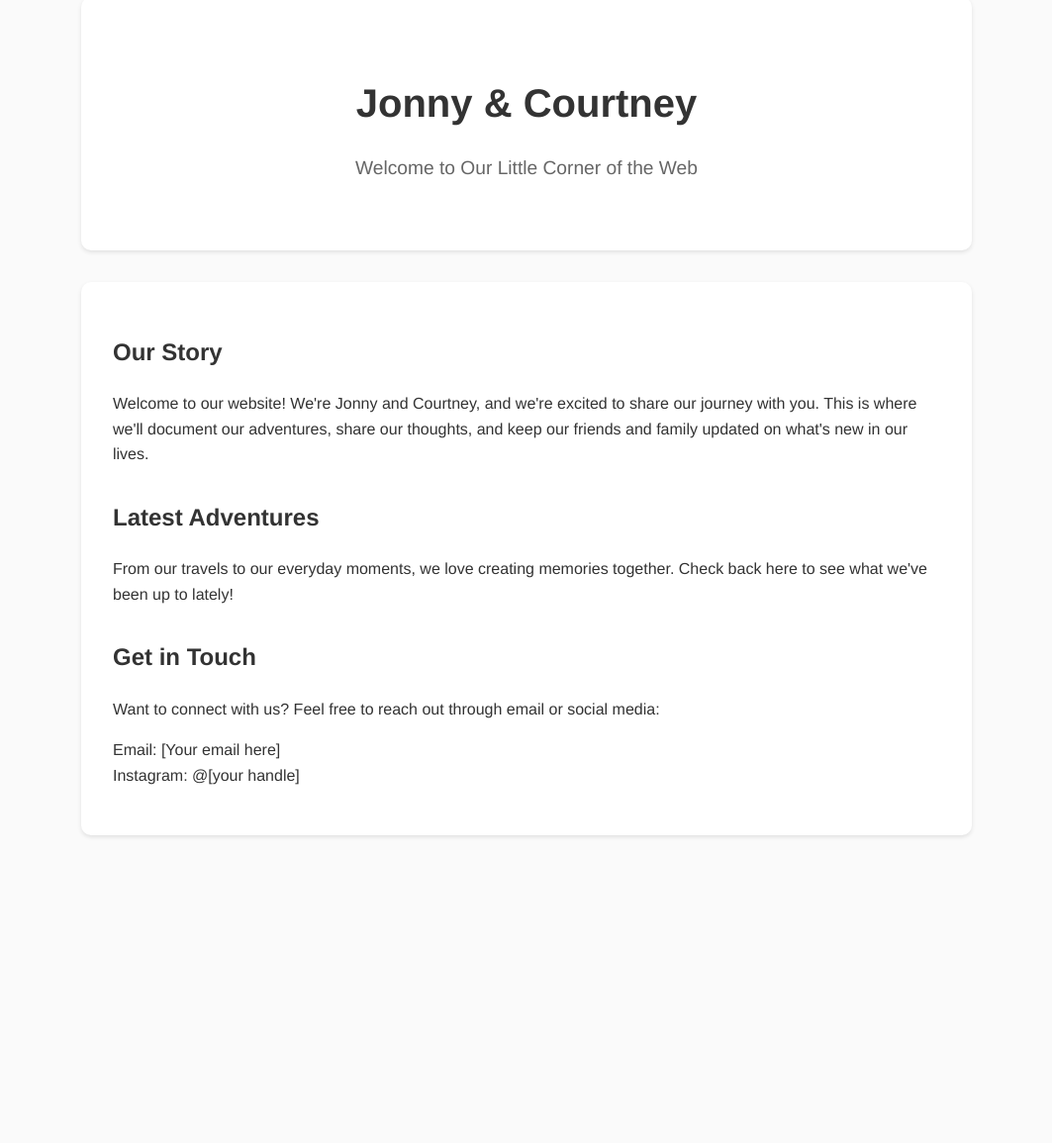
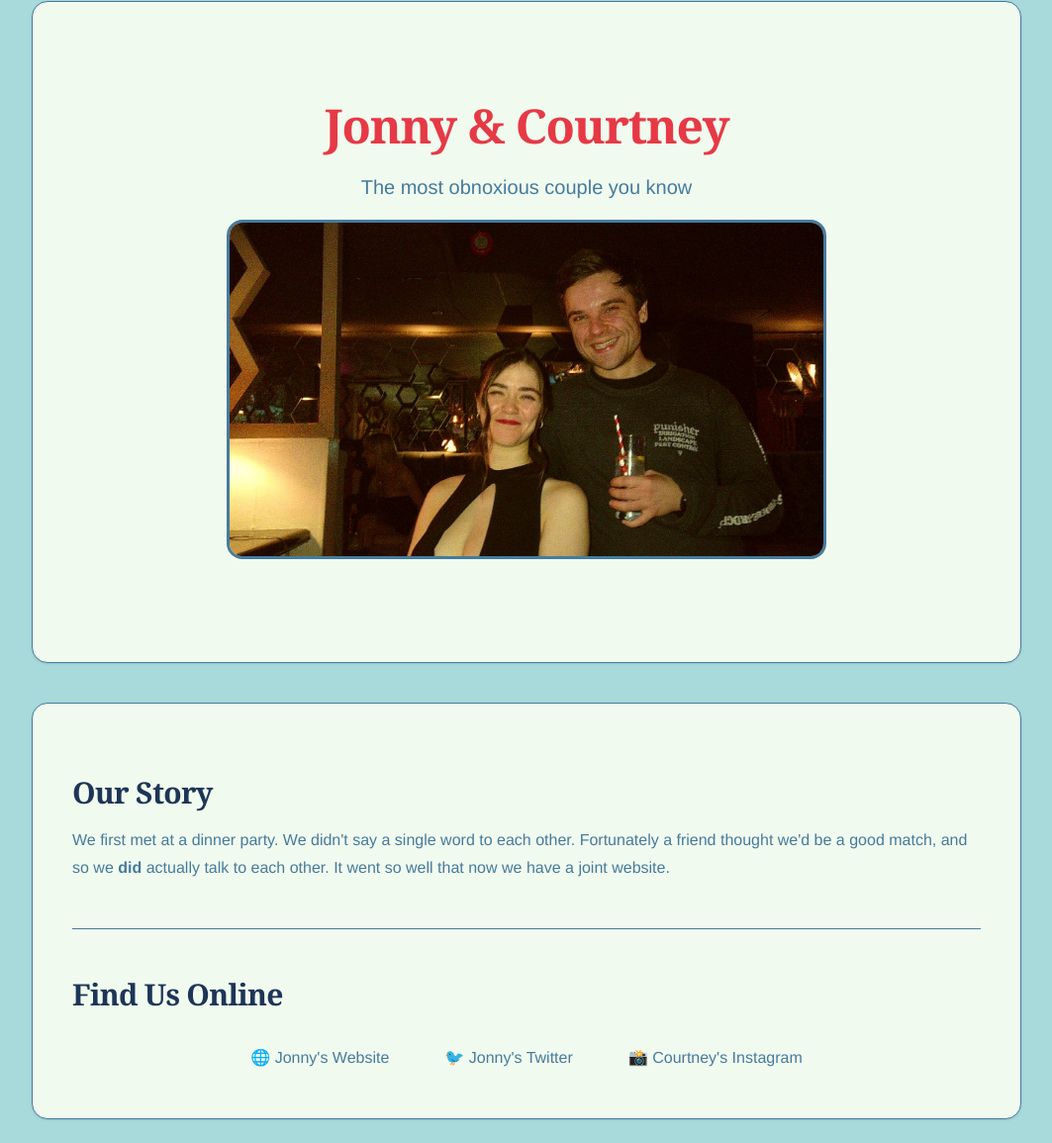
Before and after one commit to jonnyspicer/jourtney-sporbett, a plain HTML site: page index.html in a window 1280 px wide. Shown: the part 23-1178 px from the top of the page at 99% size, without its empty margins (108-1171 px from the left). Before the commit the page ends 887 px from the top, so only its background shows below. Drawn offline with Linux system fonts and the light colour scheme.

Commit message:
adds dinner, adds stylesheet, updates homepage

```diff
--- a/index.html
+++ b/index.html
@@ -6,76 +6,31 @@
 	<meta charset="UTF-8">
 	<meta name="viewport" content="width=device-width, initial-scale=1.0">
 	<title>Jonny & Courtney</title>
-	<style>
-		/* You can also move these styles to a separate style.css file */
-		body {
-			font-family: 'Helvetica Neue', Arial, sans-serif;
-			line-height: 1.6;
-			max-width: 900px;
-			margin: 0 auto;
-			padding: 20px;
-			background-color: #fafafa;
-			color: #333;
-		}
-
-		header {
-			text-align: center;
-			padding: 3rem 0;
-			background-color: #fff;
-			margin-bottom: 2rem;
-			border-radius: 10px;
-			box-shadow: 0 2px 4px rgba(0,0,0,0.1);
-		}
-
-		h1 {
-			font-size: 2.5rem;
-			margin-bottom: 0.5rem;
-		}
-
-		.subtitle {
-			font-size: 1.2rem;
-			color: #666;
-		}
-
-		.content {
-			background-color: #fff;
-			padding: 2rem;
-			border-radius: 10px;
-			box-shadow: 0 2px 4px rgba(0,0,0,0.1);
-		}
-
-		.section {
-			margin-bottom: 2rem;
-		}
-
-		.section:last-child {
-			margin-bottom: 0;
-		}
-	</style>
+	<link rel="preconnect" href="https://fonts.googleapis.com">
+	<link rel="preconnect" href="https://fonts.gstatic.com" crossorigin>
+	<link href="https://fonts.googleapis.com/css2?family=Inter:wght@400;500;700&display=swap" rel="stylesheet">
+	<link rel="stylesheet" href="styles.css">
 </head>
 
 <body>
 	<header>
 		<h1>Jonny & Courtney</h1>
-		<p class="subtitle">Welcome to Our Little Corner of the Web</p>
+		<p class="subtitle">The most obnoxious couple you know</p>
+		<img src="couple_photo.jpeg" alt="Jonny and Courtney" class="header-image">
 	</header>
 	<div class="content">
 		<div class="section">
 			<h2>Our Story</h2>
-			<p>Welcome to our website! We're Jonny and Courtney, and we're excited to share our journey with you.
-			   This is where we'll document our adventures, share our thoughts, and keep our friends and family updated on what's new in our lives.</p>
+			<p>We first met at a dinner party. We didn't say a single word to each other. Fortunately a friend thought we'd be a good match, and so we <em>did</em> actually talk to each other. It went so well that now we have a joint website.</p>
 		</div>
 
 		<div class="section">
-			<h2>Latest Adventures</h2>
-			<p>From our travels to our everyday moments, we love creating memories together. Check back here to see what we've been up to lately!</p>
-		</div>
-
-		<div class="section">
-			<h2>Get in Touch</h2>
-			<p>Want to connect with us? Feel free to reach out through email or social media:</p>
-			<p>Email: [Your email here]<br>
-			   Instagram: @[your handle]</p>
+			<h2>Find Us Online</h2>
+			<div class="social-links">
+				<a href="https://jonnyspicer.com" target="_blank">🌐 Jonny's Website</a>
+				<a href="https://twitter.com/jjspicer" target="_blank">🐦 Jonny's Twitter</a>
+				<a href="https://www.instagram.com/courtise_the_tortoise/" target="_blank">📸 Courtney's Instagram</a>
+			</div>
 		</div>
 	</div>
 </body>
--- /dev/null
+++ b/styles.css
@@ -0,0 +1,244 @@
+html {
+    scroll-behavior: smooth;
+}
+
+:root {
+    --red: #E63946;
+    --off-white: #F1FAEE;
+    --light-blue: #A8DADC;
+    --blue: #457B9D;
+    --dark-blue: #1D3557;
+
+    --primary: var(--dark-blue);
+    --background: var(--light-blue);
+    --text: var(--dark-blue);
+    --text-secondary: var(--blue);
+    --surface: var(--off-white);
+    --border: var(--blue);
+    --accent: var(--red);
+
+    --font-heading: 'Helserif', Georgia, serif;
+    --font-body: 'Folio', 'Helvetica Neue', sans-serif;
+}
+
+body {
+    font-family: var(--font-body);
+    line-height: 1.7;
+    max-width: 1000px;
+    margin: 0 auto;
+    padding: 24px;
+    background-color: var(--background);
+    color: var(--text);
+}
+
+header {
+    text-align: center;
+    padding: 4rem 2rem;
+    background-color: var(--surface);
+    margin-bottom: 2.5rem;
+    border-radius: 16px;
+    box-shadow: 0 1px 3px rgba(29, 53, 87, 0.1), 0 1px 2px -1px rgba(29, 53, 87, 0.1);
+    border: 1px solid var(--blue);
+}
+
+h1, h2, .big-title {
+    font-family: var(--font-heading);
+    font-weight: 700;
+    line-height: 1.2;
+    letter-spacing: -0.025em;
+}
+
+h1 {
+    font-size: 3rem;
+    margin-bottom: 1rem;
+    color: var(--red);
+}
+
+h2 {
+    font-size: 1.875rem;
+    margin: 2rem 0 1rem;
+    color: var(--dark-blue);
+}
+
+.subtitle {
+    font-size: 1.25rem;
+    color: var(--blue);
+    font-weight: 500;
+}
+
+.content {
+    background-color: var(--surface);
+    padding: 2.5rem;
+    border-radius: 16px;
+    box-shadow: 0 1px 3px rgba(29, 53, 87, 0.1), 0 1px 2px -1px rgba(29, 53, 87, 0.1);
+    border: 1px solid var(--blue);
+}
+
+main {
+    position: relative;
+    background-color: var(--surface);
+    padding: 2.5rem;
+    border-radius: 16px;
+    box-shadow: 0 1px 3px rgba(29, 53, 87, 0.1), 0 1px 2px -1px rgba(29, 53, 87, 0.1);
+    border: 1px solid var(--blue);
+}
+
+.section {
+    margin-bottom: 3rem;
+    padding-bottom: 2rem;
+    border-bottom: 1px solid var(--border);
+}
+
+.section:last-child {
+    margin-bottom: 0;
+    padding-bottom: 0;
+    border-bottom: none;
+}
+
+/* Additional styles for dinner.html */
+.big-title {
+    text-align: center;
+    margin: 1rem 0 3rem;
+    font-size: 3.5rem;
+    color: var(--red);
+}
+
+hr {
+    margin: 3rem 0;
+    border: none;
+    border-top: 1px solid var(--border);
+}
+
+.back-button {
+    position: absolute;
+    top: 24px;
+    left: 24px;
+    padding: 8px 16px;
+    color: var(--blue);
+    font-family: var(--font-body);
+    font-weight: 500;
+    text-decoration: underline;
+    transition: all 0.2s ease;
+    display: flex;
+    align-items: center;
+    z-index: 1000;
+}
+
+.back-button::before {
+    content: "←";
+    display: inline-block;
+    transition: transform 0.2s ease;
+}
+
+.back-button:hover::before {
+    transform: translateX(-3px);
+}
+
+@media (max-width: 768px) {
+    body {
+        padding: 16px;
+    }
+
+    header {
+        padding: 3rem 1.5rem;
+    }
+
+    .content, main {
+        padding: 1.5rem;
+    }
+
+    h1 {
+        font-size: 2.5rem;
+    }
+
+    .big-title {
+        font-size: 2.5rem;
+        margin: 1rem 0 2rem;
+    }
+
+    .back-button {
+        top: 16px;
+        left: 16px;
+    }
+}
+
+a {
+    color: var(--blue);
+    text-decoration: underline;
+    font-weight: 500;
+    transition: all 0.2s ease;
+}
+
+a:hover {
+    color: var(--dark-blue);
+    text-decoration: underline;
+}
+
+p {
+    margin: 1rem 0;
+    color: var(--text-secondary);
+}
+
+em {
+    color: inherit;
+    font-style: normal;
+    font-weight: 700;
+}
+
+#calendly-inline-widget {
+    border-radius: 12px;
+    overflow: hidden;
+    margin-top: 2rem;
+    box-shadow: 0 1px 3px rgba(29, 53, 87, 0.1), 0 1px 2px -1px rgba(29, 53, 87, 0.1);
+    border: 1px solid var(--blue);
+}
+
+.scroll-link {
+    display: inline-flex;
+    align-items: center;
+    gap: 4px;
+}
+
+.scroll-link::after {
+    content: "↓";
+    display: inline-block;
+    transition: transform 0.2s ease;
+}
+
+.scroll-link:hover::after {
+    transform: translateY(3px);
+}
+
+.header-image {
+    width: 100%;
+    max-width: 600px;
+    height: auto;
+    aspect-ratio: 16/9;
+    border-radius: 16px;
+    object-fit: cover;
+    margin-bottom: 2rem;
+    border: 3px solid var(--blue);
+}
+
+.social-links {
+    display: flex;
+    gap: 1.5rem;
+    justify-content: center;
+    margin-top: 1.5rem;
+}
+
+.social-links a {
+    display: inline-flex;
+    align-items: center;
+    gap: 0.5rem;
+    color: var(--blue);
+    text-decoration: none;
+    padding: 0.5rem 1rem;
+    border-radius: 8px;
+    transition: all 0.2s ease;
+}
+
+.social-links a:hover {
+    background-color: var(--light-blue);
+    transform: translateY(-2px);
+}
```
Also changed, not shown: dinner.html (added, +46 -0 lines), couple_photo.jpeg (added).
